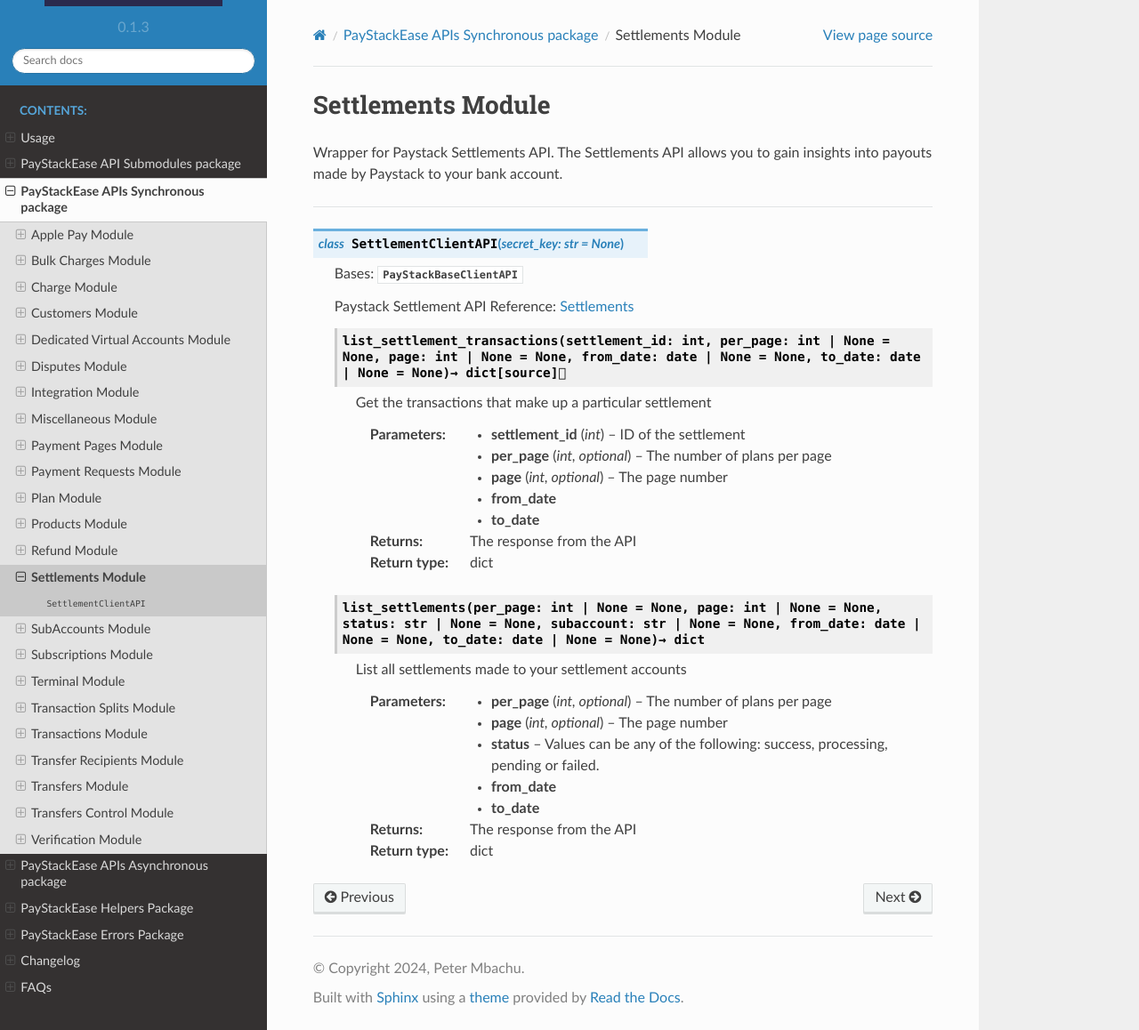
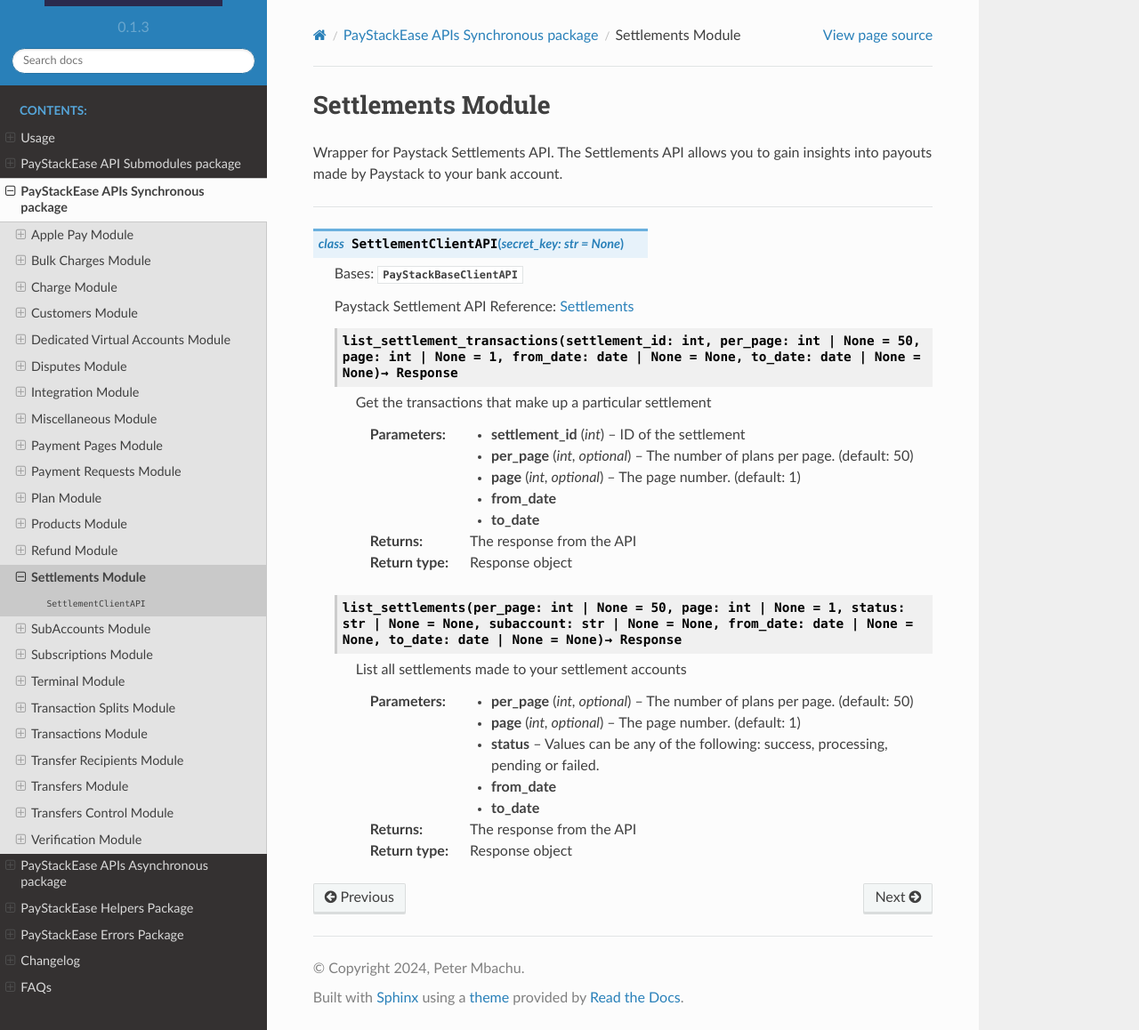
Before and after one commit to cla-bit/PayStackEase, a Sphinx documentation site: the page built from docs/source/settlements.rst, in a window 1280 px wide and 1158 px high. Shown: the whole window at 89% size. Built offline with Sphinx 7.4.7 and the Read the Docs theme 2.0.0, drawn with Linux system fonts in a browser that asks for light colours.

Commit message:
updated documentation for settlements: async and sync

```diff
--- a/docs/source/settlements.rst
+++ b/docs/source/settlements.rst
@@ -7,8 +7,7 @@
 
 Wrapper for Paystack Settlements API. The Settlements API allows you to gain insights into payouts made by Paystack to your bank account.
 
------------------------------------------------------------------
-
+-------------
 
 .. py:class:: SettlementClientAPI(secret_key: str = None)
 
@@ -16,15 +15,15 @@
 
     Paystack Settlement API Reference: `Settlements`_
 
-    .. py:method:: list_settlement_transactions(settlement_id: int, per_page: int | None = None, page: int | None = None, from_date: date | None = None, to_date: date | None = None)→ dict[source]
+    .. py:method:: list_settlement_transactions(settlement_id: int, per_page: int | None = 50, page: int | None = 1, from_date: date | None = None, to_date: date | None = None)→ Response
 
         Get the transactions that make up a particular settlement
 
         :param settlement_id: ID of the settlement
         :type settlement_id: int
-        :param per_page: The number of plans per page
+        :param per_page: The number of plans per page. (default: 50)
         :type per_page: int, optional
-        :param page: The page number
+        :param page: The page number. (default: 1)
         :type page: int, optional
         :param from_date:
         :type from_date:
@@ -32,15 +31,15 @@
         :type to_date:
 
         :return: The response from the API
-        :rtype: dict
+        :rtype: Response object
 
-    .. py:method:: list_settlements(per_page: int | None = None, page: int | None = None, status: str | None = None, subaccount: str | None = None, from_date: date | None = None, to_date: date | None = None)→ dict
+    .. py:method:: list_settlements(per_page: int | None = 50, page: int | None = 1, status: str | None = None, subaccount: str | None = None, from_date: date | None = None, to_date: date | None = None)→ Response
 
         List all settlements made to your settlement accounts
 
-        :param per_page: The number of plans per page
+        :param per_page: The number of plans per page. (default: 50)
         :type per_page: int, optional
-        :param page: The page number
+        :param page: The page number. (default: 1)
         :type page: int, optional
         :param status: Values can be any of the following: success, processing, pending or failed.
         :param from_date:
@@ -49,7 +48,7 @@
         :type to_date:
 
         :return: The response from the API
-        :rtype: dict
+        :rtype: Response object
 
 
 .. _Settlements: https://paystack.com/docs/api/settlement/
```
Also changed, not shown: docs/source/asettlements.rst (+7 -8 lines).
